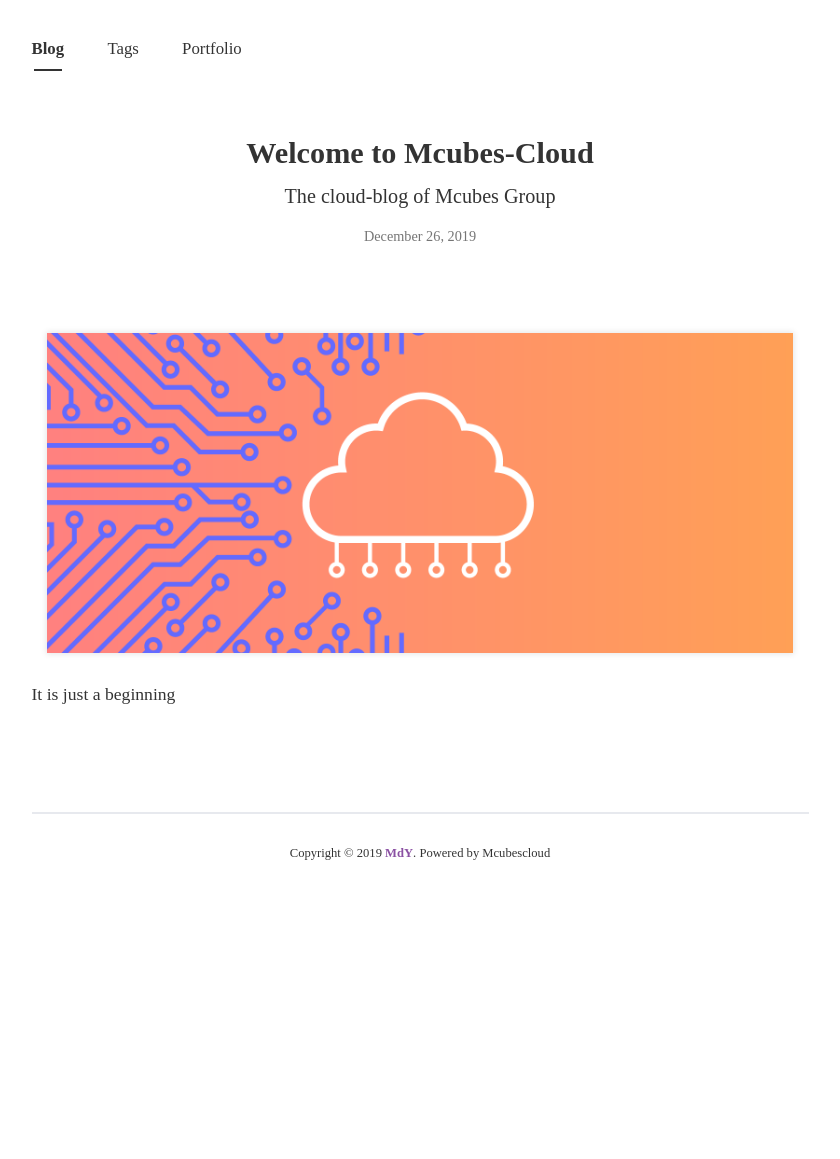
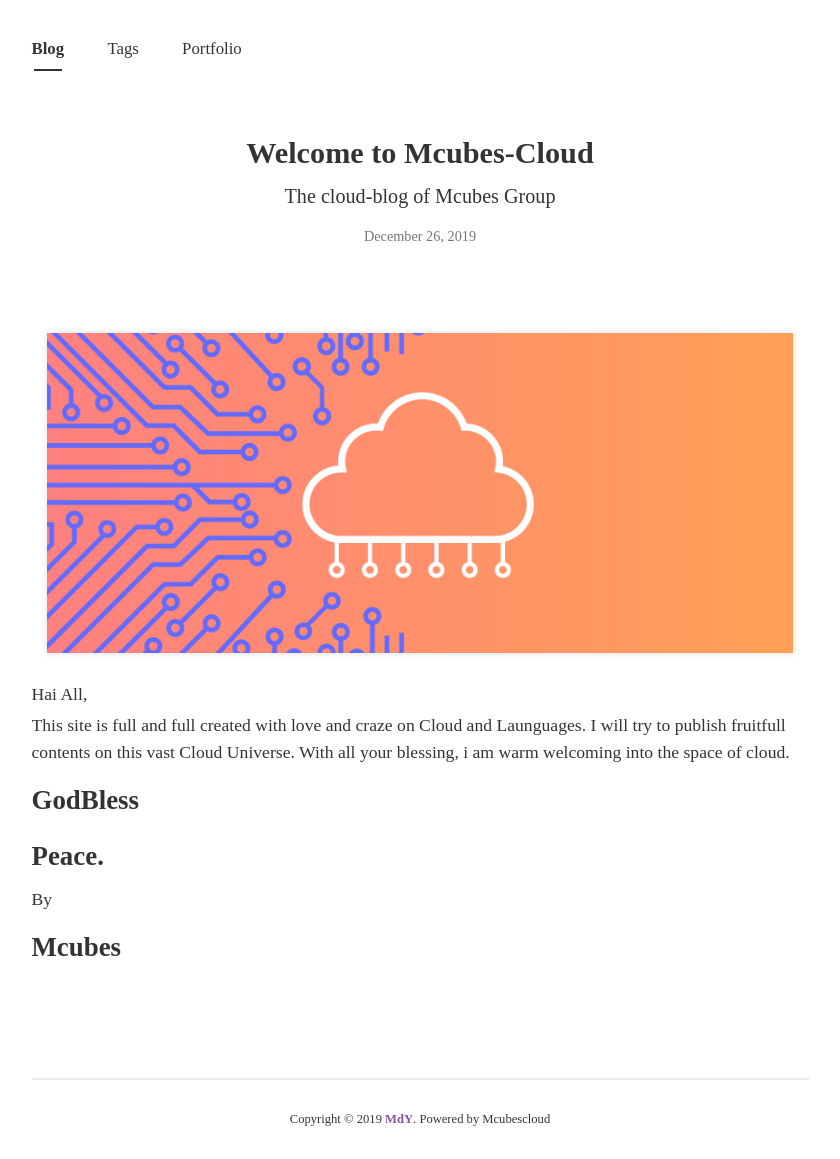
Before and after one commit to mcubescloud/site, a Jekyll site: the page built from _posts/2019-12-26-html-intro.md, in a window 1280 px wide. Shown: the whole page, without its empty margins (220-1060 px from the left). Built offline with Jekyll 4.4.1, drawn with Linux system fonts in a browser that asks for light colours; nearby versions of some CDN libraries; some web fonts are replaced; comment, search, counter and statistics services are not loaded; before the commit the page ends 900 px from its top, so only the background shows below that.

Commit message:
Update 2019-12-26-html-intro.md

```diff
--- a/_posts/2019-12-26-html-intro.md
+++ b/_posts/2019-12-26-html-intro.md
@@ -9,4 +9,14 @@ comments : True
 
 ![Welcome to Mcubes-Cloud]({{ site.baseurl }}/assets/cloud-computing-basics-header@2x.png)
 
-It is just a beginning
+Hai All,
+
+This site is full and full created with love and craze on Cloud and Launguages.
+I will try to publish fruitfull contents on this vast Cloud Universe.
+With all your blessing, i am warm welcoming into the space of cloud.
+
+## GodBless
+## Peace.
+
+By
+## Mcubes
```
